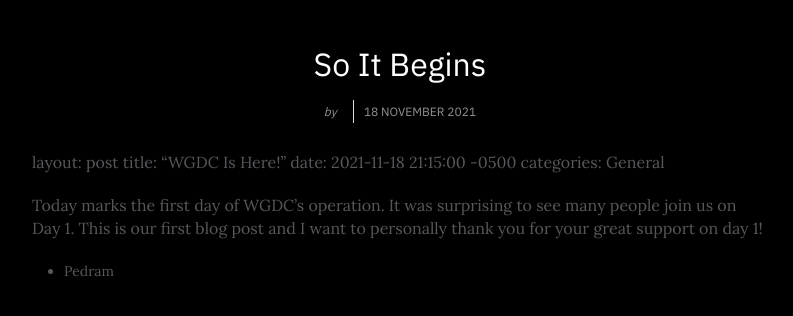
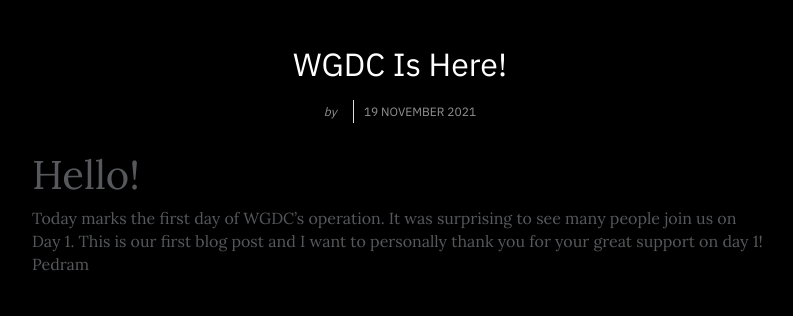
Before and after one commit to Westdale-Game-Development-Club/website, a Jekyll site: the page built from docs/_posts/2021-11-18-So-It-Begins.md, in a window 1280 px wide. Shown: the top 316 px of the page, without its empty margins (240-1033 px from the left). Built offline with Jekyll 4.4.1, drawn with Linux system fonts in a browser that asks for light colours; our own code applies the rules of GitHub Pages for plain Markdown files.

Commit message:
Update 2021-11-18-So-It-Begins.md

```diff
--- a/docs/_posts/2021-11-18-So-It-Begins.md
+++ b/docs/_posts/2021-11-18-So-It-Begins.md
@@ -1,7 +1,11 @@
+---
 layout: post
 title: "WGDC Is Here!"
 date: 2021-11-18 21:15:00 -0500
 categories: General
+---
 
+
+# Hello!
 Today marks the first day of WGDC's operation. It was surprising to see many people join us on Day 1. This is our first blog post and I want to personally thank you for your great support on day 1!
-- Pedram
+Pedram
```
